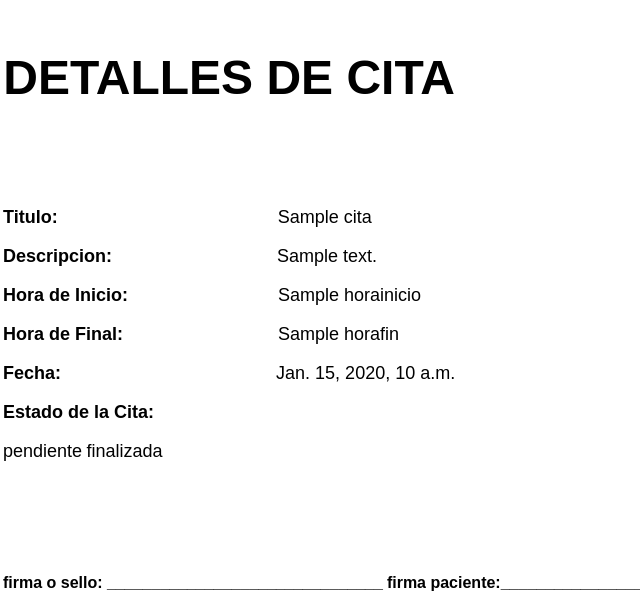
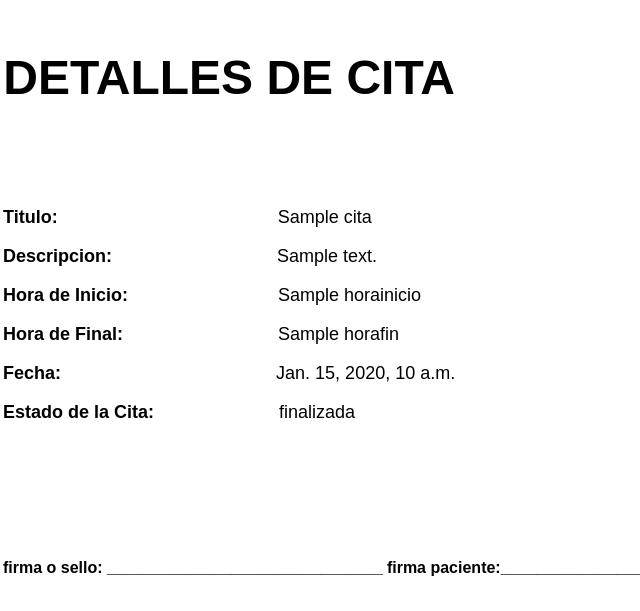
Before and after one commit to Orellanna/Sistema-Gestion-Clinica-Acupuntura, a Django app: template templates/Reportes/R_Cita.html in a window 1280 px wide. Shown: the part 219-830 px from the top of the page, without its empty margins (0-640 px from the left). After the commit the page ends 795 px from the top, so only its background shows below. Run offline with Django 4.2, Linux system fonts and the light colour scheme; the template is opened without the code that fills it: most values are stand-ins (such as "Sample title", 1, 10 or a date in 2020).

Commit message:
Update R_Cita.html
funcional

```diff
--- a/templates/Reportes/R_Cita.html
+++ b/templates/Reportes/R_Cita.html
@@ -87,12 +87,12 @@
                                 &nbsp;&nbsp;&nbsp;&nbsp;&nbsp;&nbsp;&nbsp;&nbsp;&nbsp;&nbsp;{{ cita.horafin }}</p></FONT>
                             <FONT SIZE=4><p><strong>Fecha:</strong> &nbsp;&nbsp;&nbsp;&nbsp;&nbsp;&nbsp;&nbsp;&nbsp;&nbsp;&nbsp;&nbsp;&nbsp;&nbsp;&nbsp;&nbsp;&nbsp;&nbsp;&nbsp;&nbsp;&nbsp;
                             &nbsp;&nbsp;&nbsp;&nbsp;&nbsp;&nbsp;&nbsp;&nbsp;&nbsp;&nbsp;&nbsp;&nbsp;&nbsp;&nbsp;&nbsp;&nbsp;&nbsp;&nbsp;&nbsp;&nbsp;&nbsp;{{ cita.cita_fecha  }}</p></FONT>
-                            <FONT SIZE=4><p><strong>Estado de la Cita:</strong> &nbsp;&nbsp;&nbsp;&nbsp;&nbsp;&nbsp;&nbsp;&nbsp;&nbsp;&nbsp;</p></FONT>
-
-                            <FONT SIZE=4>pendiente</FONT>
-
-                            <FONT SIZE=4>finalizada</FONT>
-
+                            <FONT SIZE=4><p><strong>Estado de la Cita:</strong>&nbsp;&nbsp;&nbsp;&nbsp;&nbsp;&nbsp;&nbsp;&nbsp;&nbsp;&nbsp;&nbsp;&nbsp;&nbsp;&nbsp;&nbsp;&nbsp;&nbsp;&nbsp;
+                                &nbsp;&nbsp;&nbsp;&nbsp;&nbsp;{% if cita.estadocita %}
+                                finalizada
+                                {% else %}
+                                Pendiente</FONT> </p>
+                            {% endif %}
                             <br>
                             <br>
                             <br>
```
